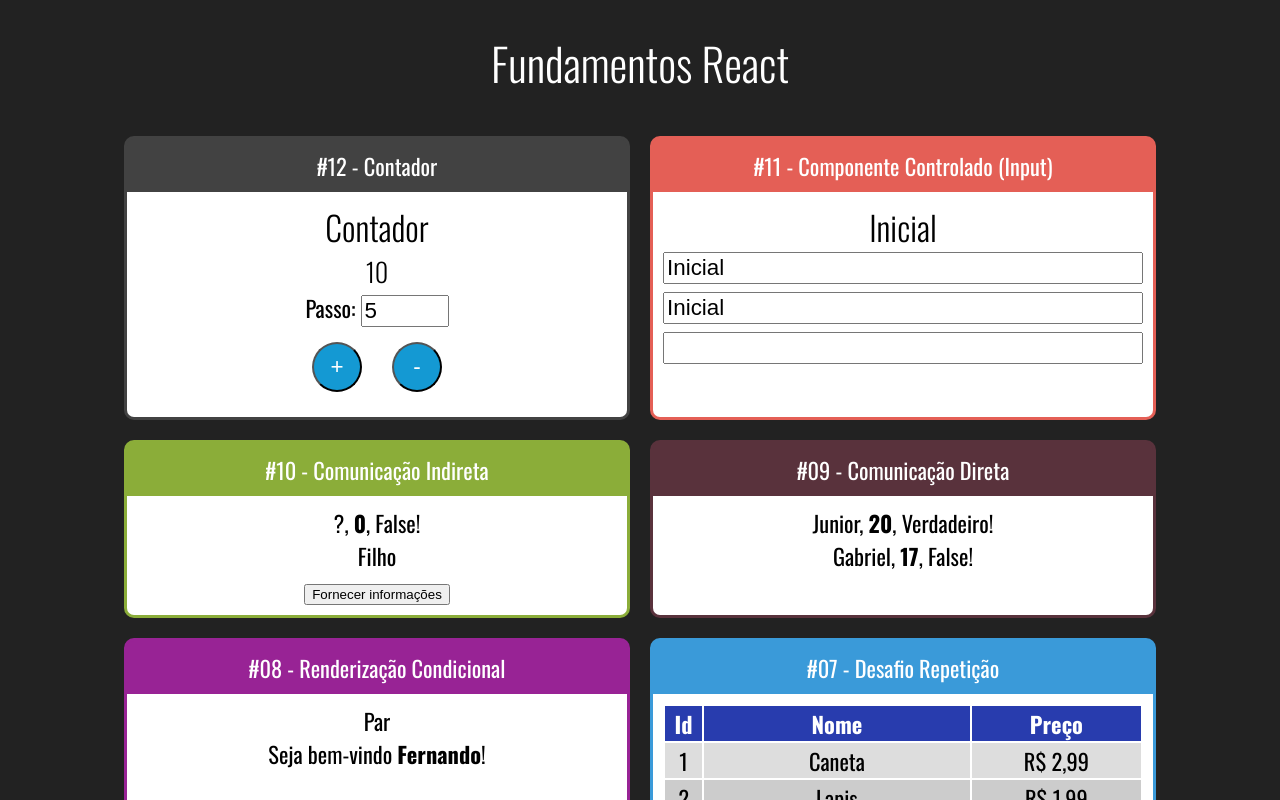
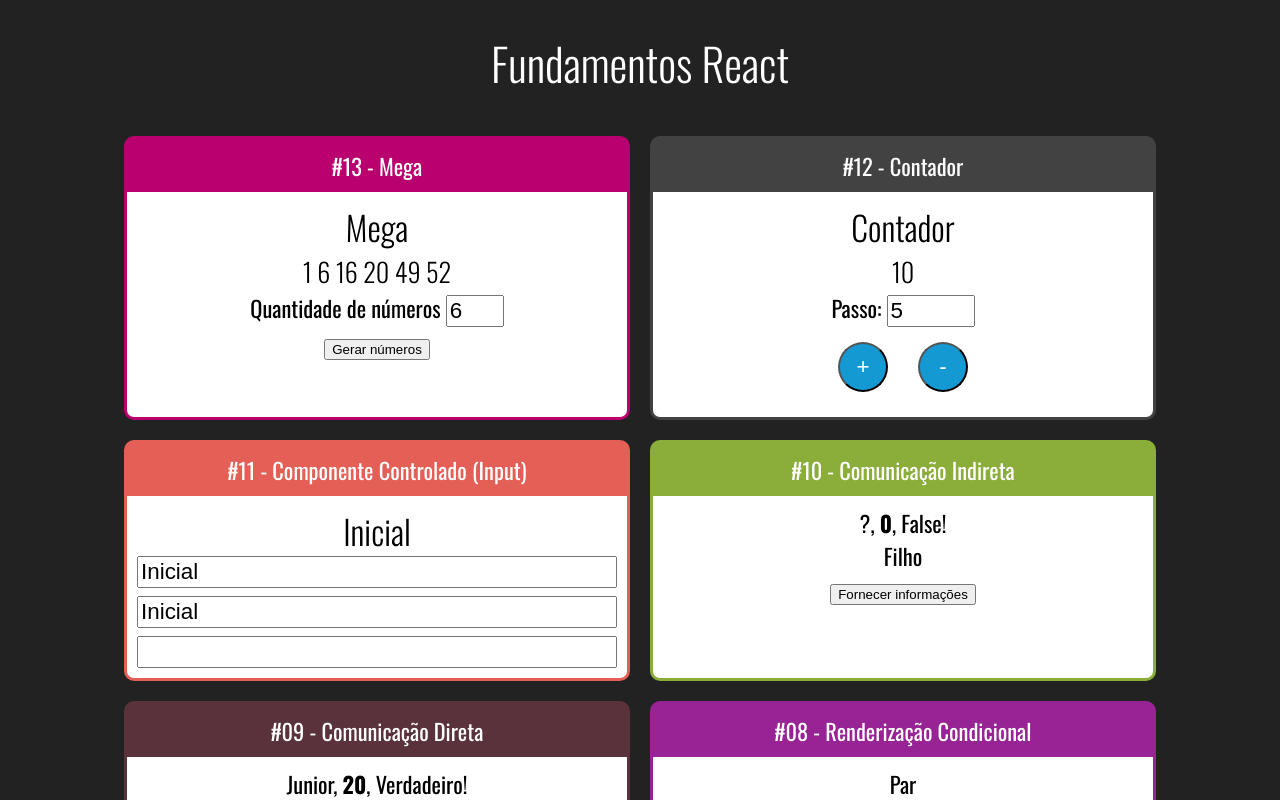
Before and after one commit to SabrinaKaren/react-projects, a React (Create React App) app in the folder fundamentos-react/: page / in a window 1280 px wide. Shown: the top 800 px of the page. Built offline with nearby package versions, Linux system fonts and the light colour scheme.

Commit message:
fundamentos-react: mega

```diff
--- a/fundamentos-react/src/App.jsx
+++ b/fundamentos-react/src/App.jsx
@@ -15,12 +15,17 @@
 import IndiretaPai from './components/comunicacao/IndiretaPai'
 import Input from './components/formulario/Input'
 import Contador from './components/contador/Contador'
+import Mega from './components/mega/Mega'
 
 const fun = _ =>
     <div className="App">
         <h1>Fundamentos React</h1>
 
         <div className="Cards">
+
+            <Card titulo="#13 - Mega" color="#B9006E">
+                <Mega quantidade={6} />
+            </Card>
 
             <Card titulo="#12 - Contador" color="#424242">
                 <Contador numeroInicial={10} />
--- /dev/null
+++ b/fundamentos-react/src/components/mega/Mega.css
@@ -0,0 +1,4 @@
+.Mega input {
+    font-size: 1.4rem;
+    width: 50px;
+}
--- /dev/null
+++ b/fundamentos-react/src/components/mega/Mega.jsx
@@ -0,0 +1,51 @@
+import { useState } from "react";
+import "./Mega.css";
+
+const Fun = props => {
+
+    const [quantidade, setQuantidade] = useState(props.quantidade || 6);
+    const numerosIniciais = gerarNumeros(quantidade);
+    const [numeros, setNumeros] = useState(numerosIniciais);
+
+    function gerarNumeroNaoContido(min, max, array) {
+        const aleatorio = parseInt(Math.random() * (max + 1 - min) + min);
+        return array.includes(aleatorio)
+            ? gerarNumeroNaoContido(min, max, array)
+            : aleatorio;
+    }
+
+    function gerarNumeros(quantidade) {
+        const numeros = Array(quantidade)
+            .fill(0)
+            .reduce((array) => {
+                const novoNumero = gerarNumeroNaoContido(1, 60, array);
+                return [ ...array, novoNumero ];
+            }, [])
+            .sort((a, b) => a - b);
+
+        return numeros;
+    }
+
+    return (
+        <div className="Mega">
+            <h2>Mega</h2>
+            <h3>{numeros.join(' ')}</h3>
+            <div>
+                <label>Quantidade de números </label>
+                <input
+                    type="number"
+                    min={1}
+                    max={15}
+                    value={quantidade}
+                    onChange={e => {
+                        setQuantidade(+e.target.value);
+                        setNumeros(gerarNumeros(+e.target.value));
+                    }}/>
+            </div>
+            <button onClick={_ => setNumeros(gerarNumeros(quantidade))}>Gerar números</button>
+        </div>
+    )
+
+}
+
+export default Fun;
```
